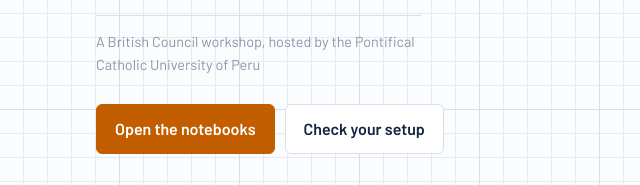
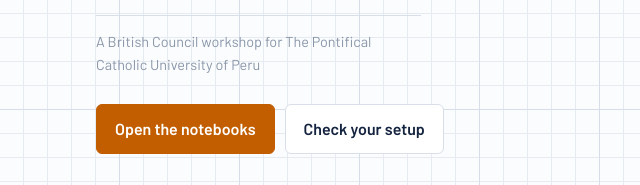
Before and after one commit to NBabanagar/PIML-for-Civil-Engineers, a plain HTML site: page index.html in a window 1280 px wide. Shown: the part 427-612 px from the top of the page, 0-640 px from the left. Drawn offline with Linux system fonts and the light colour scheme; a web font is replaced by a local one.

Commit message:
Update index.html

```diff
--- a/index.html
+++ b/index.html
@@ -243,7 +243,7 @@ footer{border-top:1.5px solid var(--ink);background:var(--surface)}
       <div>
         <h1>Physics-informed machine learning for civil engineers</h1>
         <p class="lead">Build a physics-informed neural network from scratch in PyTorch, on one cantilever beam you can check by hand: a simple model of an embedded retaining wall.</p>
-        <p class="hosted">A British Council workshop, hosted by the Pontifical Catholic University of Peru</p>
+        <p class="hosted">A British Council workshop for The Pontifical Catholic University of Peru</p>
         <div class="btn-row">
           <a class="btn" href="#materials">Open the notebooks</a>
           <a class="btn ghost" href="#setup">Check your setup</a>
```
